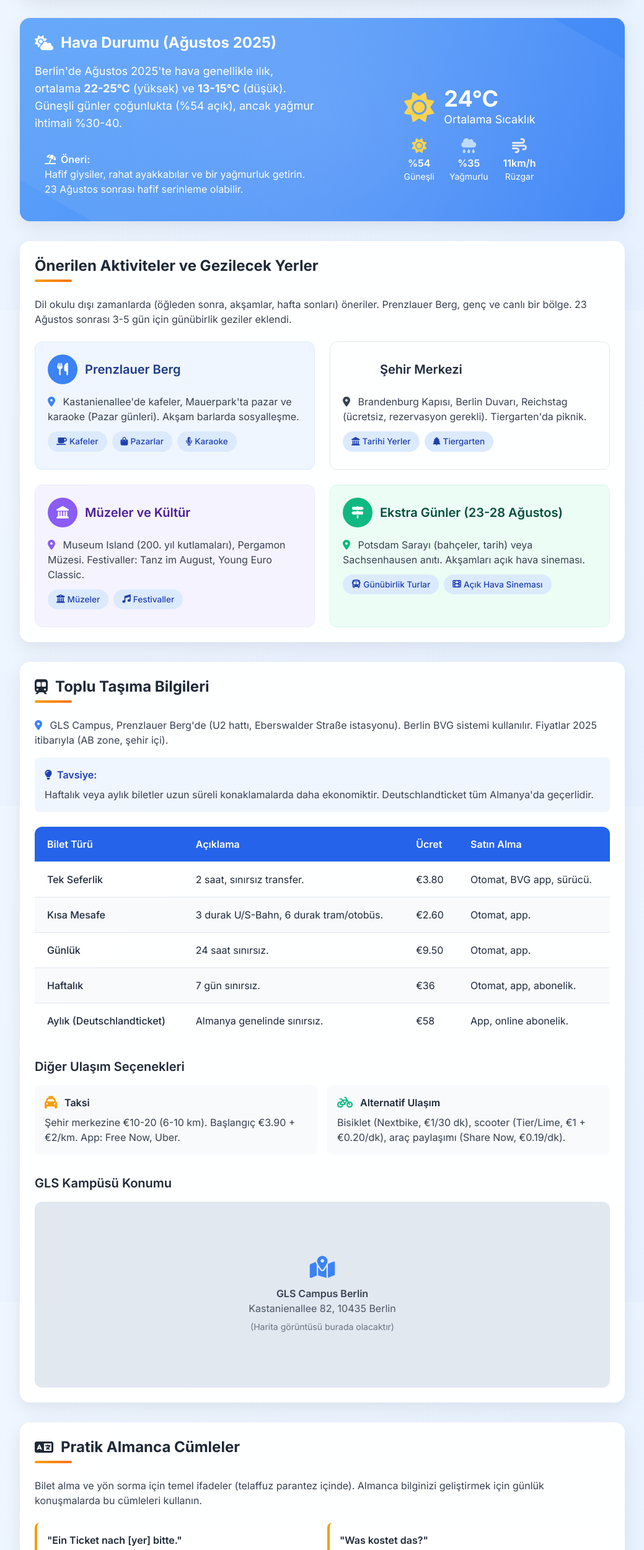
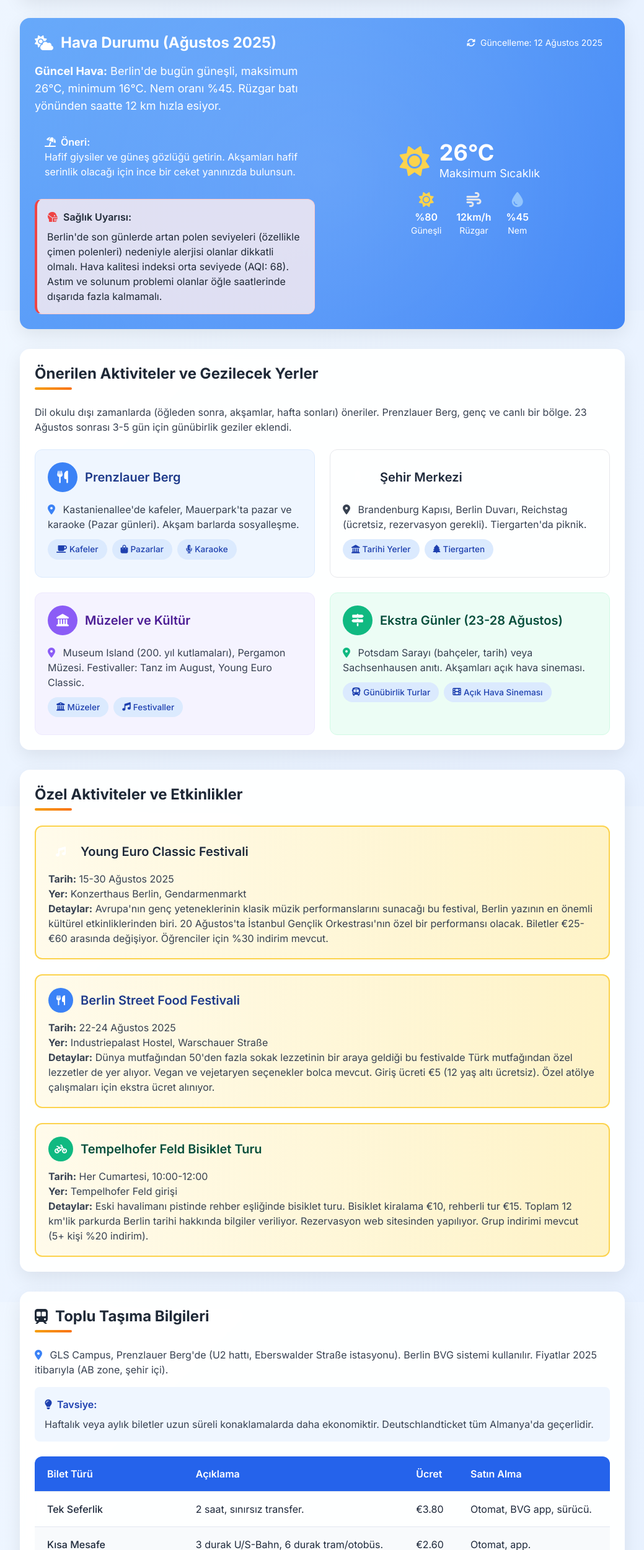
Before and after one commit to metinciris/berliner, a plain HTML site: page index.html in a window 1280 px wide. Shown: the part 299-2800 px from the top of the page at 62% size, without its empty margins (120-1159 px from the left). Drawn offline with nearby package versions, Linux system fonts and the light colour scheme.

Commit message:
Update index.html

```diff
--- a/index.html
+++ b/index.html
@@ -126,11 +126,15 @@
             margin-bottom: 8px;
         }
 
-        .map-container {
-            height: 300px;
-            border-radius: 12px;
-            overflow: hidden;
-            background-color: #e2e8f0;
+        .health-warning {
+            background: rgba(255, 241, 242, 0.8);
+            border: 1px solid #fecaca;
+            border-left: 4px solid #ef4444;
+        }
+
+        .special-event-card {
+            border: 2px solid #fcd34d;
+            background: linear-gradient(to right, #fffbeb, #fef3c7);
         }
 
         @media (max-width: 768px) {
@@ -197,22 +201,38 @@
         <!-- Hava Durumu -->
         <section class="weather-container card mb-8 text-white">
             <div class="relative z-10 p-6">
-                <h2 class="text-2xl font-bold mb-4 flex items-center">
-                    <i class="fas fa-cloud-sun mr-3"></i> Hava Durumu (Ağustos 2025)
-                </h2>
+                <div class="flex justify-between items-center mb-4">
+                    <h2 class="text-2xl font-bold flex items-center">
+                        <i class="fas fa-cloud-sun mr-3"></i> Hava Durumu (Ağustos 2025)
+                    </h2>
+                    <div class="bg-white/20 px-3 py-1 rounded-full text-sm">
+                        <i class="fas fa-sync-alt mr-1"></i> Güncelleme: <span id="current-date">12 Ağustos 2025</span>
+                    </div>
+                </div>
 
                 <div class="grid grid-cols-1 md:grid-cols-2 gap-6">
                     <div>
                         <p class="mb-3 text-lg">
-                            Berlin'de Ağustos 2025'te hava genellikle ılık, ortalama <strong>22-25°C</strong> (yüksek) ve <strong>13-15°C</strong> (düşük).
-                            Güneşli günler çoğunlukta (%54 açık), ancak yağmur ihtimali %30-40.
+                            <strong>Güncel Hava:</strong> Berlin'de bugün güneşli, maksimum 26°C, minimum 16°C. Nem oranı %45.
+                            Rüzgar batı yönünden saatte 12 km hızla esiyor.
                         </p>
 
                         <div class="bg-white/20 p-4 rounded-xl mt-4">
                             <p class="font-semibold flex items-center">
                                 <i class="fas fa-umbrella-beach mr-2"></i> Öneri:
                             </p>
-                            <p>Hafif giysiler, rahat ayakkabılar ve bir yağmurluk getirin. 23 Ağustos sonrası hafif serinleme olabilir.</p>
+                            <p>Hafif giysiler ve güneş gözlüğü getirin. Akşamları hafif serinlik olacağı için ince bir ceket yanınızda bulunsun.</p>
+                        </div>
+
+                        <!-- Hastalık Uyarısı -->
+                        <div class="health-warning p-4 rounded-xl mt-4 text-gray-800">
+                            <p class="font-semibold flex items-center">
+                                <i class="fas fa-head-side-mask mr-2 text-red-500"></i> Sağlık Uyarısı:
+                            </p>
+                            <p class="mt-2">
+                                Berlin'de son günlerde artan polen seviyeleri (özellikle çimen polenleri) nedeniyle alerjisi olanlar dikkatli olmalı.
+                                Hava kalitesi indeksi orta seviyede (AQI: 68). Astım ve solunum problemi olanlar öğle saatlerinde dışarıda fazla kalmamalı.
+                            </p>
                         </div>
                     </div>
 
@@ -220,26 +240,26 @@
                         <div class="flex items-center justify-center mb-4">
                             <i class="fas fa-sun text-5xl text-yellow-300 mr-4"></i>
                             <div>
-                                <p class="text-4xl font-bold">24°C</p>
-                                <p class="text-lg">Ortalama Sıcaklık</p>
+                                <p class="text-4xl font-bold">26°C</p>
+                                <p class="text-lg">Maksimum Sıcaklık</p>
                             </div>
                         </div>
 
                         <div class="flex items-center space-x-6">
                             <div class="text-center">
                                 <i class="fas fa-sun text-2xl text-yellow-300 mb-1"></i>
-                                <p class="font-semibold">%54</p>
+                                <p class="font-semibold">%80</p>
                                 <p class="text-sm">Güneşli</p>
                             </div>
                             <div class="text-center">
-                                <i class="fas fa-cloud-rain text-2xl text-blue-200 mb-1"></i>
-                                <p class="font-semibold">%35</p>
-                                <p class="text-sm">Yağmurlu</p>
+                                <i class="fas fa-wind text-2xl text-gray-200 mb-1"></i>
+                                <p class="font-semibold">12km/h</p>
+                                <p class="text-sm">Rüzgar</p>
                             </div>
                             <div class="text-center">
-                                <i class="fas fa-wind text-2xl text-gray-200 mb-1"></i>
-                                <p class="font-semibold">11km/h</p>
-                                <p class="text-sm">Rüzgar</p>
+                                <i class="fas fa-tint text-2xl text-blue-300 mb-1"></i>
+                                <p class="font-semibold">%45</p>
+                                <p class="text-sm">Nem</p>
                             </div>
                         </div>
                     </div>
@@ -354,6 +374,68 @@
             </div>
         </section>
 
+        <!-- Özel Aktiviteler -->
+        <section class="card mb-8">
+            <div class="p-6">
+                <h2 class="text-2xl font-bold text-gray-800 mb-6 section-title">
+                    Özel Aktiviteler ve Etkinlikler
+                </h2>
+
+                <div class="space-y-6">
+                    <!-- Etkinlik 1 -->
+                    <div class="special-event-card rounded-xl p-5">
+                        <div class="flex items-center mb-3">
+                            <div class="w-10 h-10 rounded-full bg-amber-500 flex items-center justify-center mr-3">
+                                <i class="fas fa-music text-white"></i>
+                            </div>
+                            <h3 class="text-xl font-semibold text-amber-900">Young Euro Classic Festivali</h3>
+                        </div>
+                        <p class="text-gray-700">
+                            <strong>Tarih:</strong> 15-30 Ağustos 2025<br>
+                            <strong>Yer:</strong> Konzerthaus Berlin, Gendarmenmarkt<br>
+                            <strong>Detaylar:</strong> Avrupa'nın genç yeteneklerinin klasik müzik performanslarını sunacağı bu festival,
+                            Berlin yazının en önemli kültürel etkinliklerinden biri. 20 Ağustos'ta İstanbul Gençlik Orkestrası'nın
+                            özel bir performansı olacak. Biletler €25-€60 arasında değişiyor. Öğrenciler için %30 indirim mevcut.
+                        </p>
+                    </div>
+
+                    <!-- Etkinlik 2 -->
+                    <div class="special-event-card rounded-xl p-5">
+                        <div class="flex items-center mb-3">
+                            <div class="w-10 h-10 rounded-full bg-blue-500 flex items-center justify-center mr-3">
+                                <i class="fas fa-utensils text-white"></i>
+                            </div>
+                            <h3 class="text-xl font-semibold text-blue-900">Berlin Street Food Festivali</h3>
+                        </div>
+                        <p class="text-gray-700">
+                            <strong>Tarih:</strong> 22-24 Ağustos 2025<br>
+                            <strong>Yer:</strong> Industriepalast Hostel, Warschauer Straße<br>
+                            <strong>Detaylar:</strong> Dünya mutfağından 50'den fazla sokak lezzetinin bir araya geldiği bu festivalde
+                            Türk mutfağından özel lezzetler de yer alıyor. Vegan ve vejetaryen seçenekler bolca mevcut.
+                            Giriş ücreti €5 (12 yaş altı ücretsiz). Özel atölye çalışmaları için ekstra ücret alınıyor.
+                        </p>
+                    </div>
+
+                    <!-- Etkinlik 3 -->
+                    <div class="special-event-card rounded-xl p-5">
+                        <div class="flex items-center mb-3">
+                            <div class="w-10 h-10 rounded-full bg-green-500 flex items-center justify-center mr-3">
+                                <i class="fas fa-bicycle text-white"></i>
+                            </div>
+                            <h3 class="text-xl font-semibold text-green-900">Tempelhofer Feld Bisiklet Turu</h3>
+                        </div>
+                        <p class="text-gray-700">
+                            <strong>Tarih:</strong> Her Cumartesi, 10:00-12:00<br>
+                            <strong>Yer:</strong> Tempelhofer Feld girişi<br>
+                            <strong>Detaylar:</strong> Eski havalimanı pistinde rehber eşliğinde bisiklet turu. Bisiklet kiralama
+                            €10, rehberli tur €15. Toplam 12 km'lik parkurda Berlin tarihi hakkında bilgiler veriliyor.
+                            Rezervasyon web sitesinden yapılıyor. Grup indirimi mevcut (5+ kişi %20 indirim).
+                        </p>
+                    </div>
+                </div>
+            </div>
+        </section>
+
         <!-- Toplu Taşıma -->
         <section class="card mb-8">
             <div class="p-6">
@@ -443,67 +525,56 @@
                         </div>
                     </div>
                 </div>
-
-                <div class="mt-8">
-                    <h3 class="text-xl font-semibold text-gray-800 mb-4">GLS Kampüsü Konumu</h3>
-                    <div class="map-container flex items-center justify-center">
-                        <div class="text-center">
-                            <i class="fas fa-map-marked-alt text-4xl text-blue-500 mb-3"></i>
-                            <p class="font-semibold text-gray-700">GLS Campus Berlin</p>
-                            <p class="text-gray-600">Kastanienallee 82, 10435 Berlin</p>
-                            <p class="mt-2 text-sm text-gray-500">(Harita görüntüsü burada olacaktır)</p>
-                        </div>
-                    </div>
-                </div>
             </div>
         </section>
 
-        <!-- Almanca Cümleler -->
+        <!-- Almanca Cümleler (A2 Seviyesi) -->
         <section class="card mb-8">
             <div class="p-6">
                 <h2 class="text-2xl font-bold text-gray-800 mb-6 section-title flex items-center">
-                    <i class="fas fa-language mr-3"></i> Pratik Almanca Cümleler
+                    <i class="fas fa-language mr-3"></i> Pratik Almanca Cümleler (A2 Seviyesi)
                 </h2>
 
                 <p class="mb-6 text-gray-700">
-                    Bilet alma ve yön sorma için temel ifadeler (telaffuz parantez içinde). Almanca bilginizi geliştirmek için günlük konuşmalarda bu cümleleri kullanın.
+                    Aşağıdaki cümleler Almanca A2 seviyesindeki öğrenciler için hazırlanmıştır. Günlük konuşmalarda kullanabileceğiniz
+                    temel ifadeleri içerir. Telaffuz parantez içinde gösterilmiştir.
                 </p>
 
                 <div class="grid grid-cols-1 md:grid-cols-2 gap-4">
                     <div class="phrase-card bg-white p-4 rounded-lg border-l-4 border-amber-500 shadow-sm">
-                        <p class="font-semibold text-gray-800 mb-2">"Ein Ticket nach [yer] bitte."</p>
-                        <p class="text-gray-600 mb-2">(Ayn tiket nah [yer] bit-te)</p>
-                        <p class="text-gray-700">Bir bilet [yere] lütfen.</p>
+                        <p class="font-semibold text-gray-800 mb-2">"Könnten Sie mir bitte sagen, wie ich zum Brandenburger Tor komme?"</p>
+                        <p class="text-gray-600 mb-2">(Könn-ten zee meer bit-te zah-gen, vee ih tsum Branden-boor-ger Tor kom-me?)</p>
+                        <p class="text-gray-700">Bana Brandenburg Kapısı'na nasıl gideceğimi söyleyebilir misiniz lütfen?</p>
                     </div>
 
                     <div class="phrase-card bg-white p-4 rounded-lg border-l-4 border-amber-500 shadow-sm">
-                        <p class="font-semibold text-gray-800 mb-2">"Was kostet das?"</p>
-                        <p class="text-gray-600 mb-2">(Vas kos-tet das?)</p>
-                        <p class="text-gray-700">Bu ne kadar?</p>
+                        <p class="font-semibold text-gray-800 mb-2">"Ich hätte gern eine Tageskarte für die Zonen AB."</p>
+                        <p class="text-gray-600 mb-2">(İh he-te gern ay-ne tah-ges-kar-te für di tso-nen A B)</p>
+                        <p class="text-gray-700">AB bölgeleri için bir günlük bilet istiyorum.</p>
                     </div>
 
                     <div class="phrase-card bg-white p-4 rounded-lg border-l-4 border-amber-500 shadow-sm">
-                        <p class="font-semibold text-gray-800 mb-2">"Ein Tagesticket bitte."</p>
-                        <p class="text-gray-600 mb-2">(Ayn tah-ges-tik-et bit-te)</p>
-                        <p class="text-gray-700">Bir günlük bilet lütfen.</p>
+                        <p class="font-semibold text-gray-800 mb-2">"Entschuldigung, wo ist die nächste U-Bahn Station?"</p>
+                        <p class="text-gray-600 mb-2">(Ent-shul-di-gung, vo ist di neyh-ste U-baan shta-tsee-on?)</p>
+                        <p class="text-gray-700">Affedersiniz, en yakın metro istasyonu nerede?</p>
                     </div>
 
                     <div class="phrase-card bg-white p-4 rounded-lg border-l-4 border-amber-500 shadow-sm">
-                        <p class="font-semibold text-gray-800 mb-2">"Wo ist der [istasyon/yer]?"</p>
-                        <p class="text-gray-600 mb-2">(Vo ist der [istasyon/yer]?)</p>
-                        <p class="text-gray-700">[İstasyon/yer] nerede?</p>
+                        <p class="font-semibold text-gray-800 mb-2">"Wie viel kostet eine Fahrkarte zum Alexanderplatz?"</p>
+                        <p class="text-gray-600 mb-2">(Vee feel kos-tet ay-ne far-kar-te tsum Alek-zan-der-platz?)</p>
+                        <p class="text-gray-700">Alexanderplatz'a bir bilet ne kadar?</p>
                     </div>
 
                     <div class="phrase-card bg-white p-4 rounded-lg border-l-4 border-amber-500 shadow-sm">
-                        <p class="font-semibold text-gray-800 mb-2">"Entschuldigung, sprechen Sie Englisch?"</p>
-                        <p class="text-gray-600 mb-2">(Ent-shul-di-gung, shp-re-hen zee eng-lish?)</p>
-                        <p class="text-gray-700">Affedersiniz, İngilizce konuşuyor musunuz?</p>
+                        <p class="font-semibold text-gray-800 mb-2">"Können Sie mir bitte helfen? Ich habe mich verlaufen."</p>
+                        <p class="text-gray-600 mb-2">(Kön-nen zee meer bit-te hel-fen? İh ha-be mih fer-lau-fen)</p>
+                        <p class="text-gray-700">Bana yardım edebilir misiniz lütfen? Kayboldum.</p>
                     </div>
 
                     <div class="phrase-card bg-white p-4 rounded-lg border-l-4 border-amber-500 shadow-sm">
-                        <p class="font-semibold text-gray-800 mb-2">"Danke schön."</p>
-                        <p class="text-gray-600 mb-2">(Dan-ke şön)</p>
-                        <p class="text-gray-700">Teşekkür ederim.</p>
+                        <p class="font-semibold text-gray-800 mb-2">"Gibt es hier in der Nähe ein gutes Café?"</p>
+                        <p class="text-gray-600 mb-2">(Gipt es heer in der ney-e ayn goo-tes ka-fey?)</p>
+                        <p class="text-gray-700">Yakınlarda iyi bir kafe var mı?</p>
                     </div>
                 </div>
 
@@ -512,8 +583,9 @@
                         <i class="fas fa-lightbulb mr-2"></i> Almanca Öğrenme Tavsiyesi
                     </h3>
                     <p class="text-gray-700">
-                        Günlük basit diyaloglarla başlayın. Berlin'de birçok kişi İngilizce konuşsa da, Almanca temel ifadeler kullanmak yerel halkla iletişiminizi güçlendirecektir.
-                        GLS Campus'te dil eğitiminiz boyunca bu cümleleri pratik yapma fırsatınız olacak.
+                        Berlin'de birçok kişi İngilizce konuşsa da, temel Almanca ifadeler kullanmak yerel halkla iletişiminizi
+                        güçlendirecektir. Günlük hayatta bu cümleleri kullanmaya çalışın. Yanlış yapmaktan korkmayın,
+                        Berlinliler dil çabalarınızı takdir edecektir.
                     </p>
                 </div>
             </div>
@@ -525,5 +597,13 @@
             <p class="mt-2">Bu rehber bilgilendirme amaçlıdır. Fiyatlar ve detaylar değişiklik gösterebilir.</p>
         </footer>
     </div>
+
+    <script>
+        // Güncel tarihi gösterme
+        const now = new Date();
+        const options = { day: 'numeric', month: 'long', year: 'numeric' };
+        const formattedDate = now.toLocaleDateString('tr-TR', options);
+        document.getElementById('current-date').textContent = formattedDate;
+    </script>
 </body>
 </html>
```
